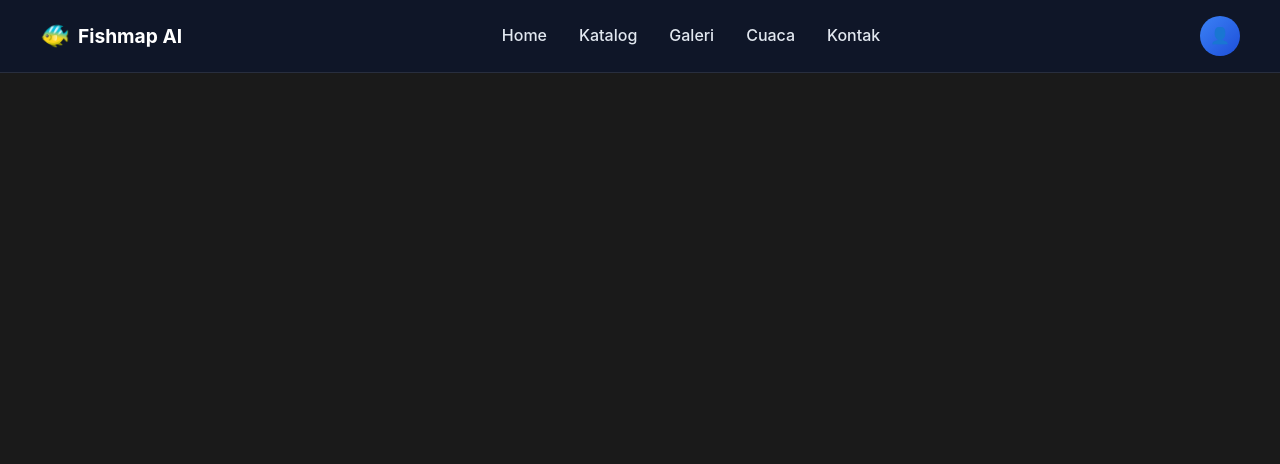
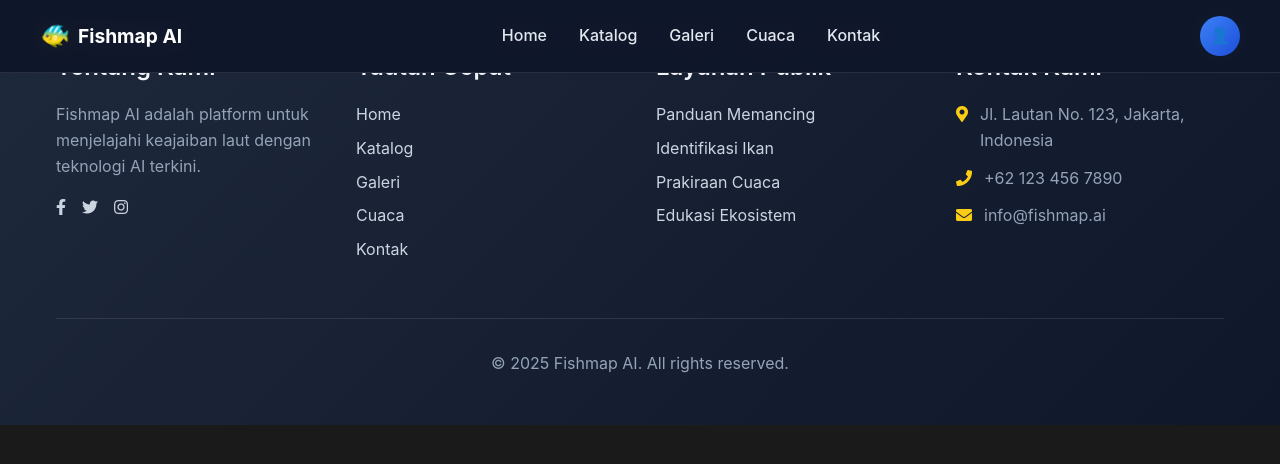
Before and after one commit to Dickaaardiansyah/project-kominfo-2, a React (Vite) app: page /toko in a window 1280 px wide. Shown: the top 464 px of the page. Built offline with nearby package versions, Linux system fonts and the light colour scheme.

Commit message:
penambahan scroll otomatis dan halaman profil

```diff
--- a/src/components/Navbar.jsx
+++ b/src/components/Navbar.jsx
@@ -1,3 +1,4 @@
+// src/components/Navbar.jsx
 import React from 'react';
 import { useLocation, useNavigate } from 'react-router-dom';
 
@@ -8,15 +9,17 @@ function Navbar() {
   const handleNavClick = (e, targetId) => {
     e.preventDefault();
     if (location.pathname === '/') {
-      // Sudah di halaman Home, scroll langsung
       const targetElement = document.querySelector(targetId);
       if (targetElement) {
         targetElement.scrollIntoView({ behavior: 'smooth', block: 'start' });
       }
     } else {
-      // Belum di halaman home → navigasi dulu ke /#target
       navigate(`/#${targetId.replace('#', '')}`);
     }
+  };
+
+  const handleProfileClick = () => {
+    navigate('/profil');
   };
 
   return (
@@ -32,7 +35,9 @@ function Navbar() {
             </li>
           ))}
         </ul>
-        <div className="user-icon">👤</div>
+        <div className="user-icon" onClick={handleProfileClick} style={{ cursor: 'pointer' }}>
+          👤
+        </div>
       </div>
     </nav>
   );
--- /dev/null
+++ b/src/pages/Profile.jsx
@@ -0,0 +1,13 @@
+// src/pages/Profile.jsx
+import React from 'react';
+
+function Profile() {
+  return (
+    <div className="profile-page">
+      <h1>Profil Pengguna</h1>
+      <p>Selamat datang di halaman profil Anda!</p>
+    </div>
+  );
+}
+
+export default Profile;
--- a/src/routes/AppRoutes.jsx
+++ b/src/routes/AppRoutes.jsx
@@ -1,20 +1,29 @@
-// D:\Projek Kominfo\project-kominfo-2\src\routes\AppRoutes.jsx
 import { BrowserRouter, Routes, Route } from "react-router-dom";
+import Layout from "../components/layout/Layout";
 import Home from "../pages/Home";
 import Toko from "../pages/Toko";
 import Register from "../pages/Register";
 import Login from "../pages/Login";
 import Scan from "../pages/Scan";
+import Profile from "../pages/Profile"; // ⬅️ Tambahkan ini
 
 export function AppRoutes() {
   return (
     <BrowserRouter>
       <Routes>
-        <Route path="/" element={<Home />} />
-        <Route path="/toko" element={<Toko />} />
+        {/* Semua halaman utama dibungkus Layout */}
+        <Route element={<Layout />}>
+          <Route path="/" element={<Home />} />
+          <Route path="/toko" element={<Toko />} />
+          <Route path="/scan" element={<Scan />} />
+        </Route>
+
+        {/* Halaman login dan register tidak pakai layout */}
         <Route path="/register" element={<Register />} />
         <Route path="/login" element={<Login />} />
-        <Route path="/scan" element={<Scan />} />
+        <Route path="/profil" element={<Profile />} /> {/* ⬅️ Tambahkan ini */}
+        {/* Optional: 404 page */}
+        <Route path="*" element={<h1>404 - Halaman Tidak Ditemukan</h1>} />
       </Routes>
     </BrowserRouter>
   );
```
